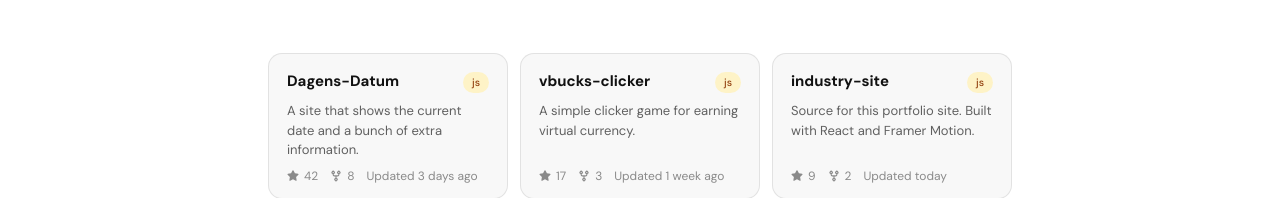
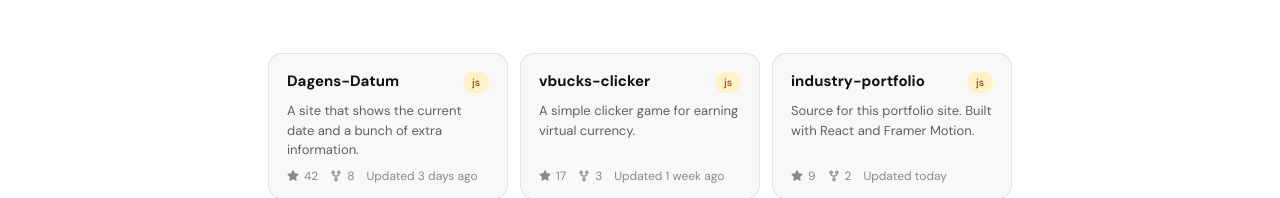
Before and after one commit to imafancycrab/industry-portfolio, a React (Vite) app: page /projects in a window 1280 px wide. Shown: the part 270-468 px from the top of the page. Built offline with nearby package versions, Linux system fonts and the light colour scheme; no server answers.

Commit message:
update project name

```diff
--- a/src/data/content.js
+++ b/src/data/content.js
@@ -24,5 +24,5 @@
 export const PROJECTS = [
   { name: "Dagens-Datum", desc: "A site that shows the current date and a bunch of extra information.", tag: "js", stars: 42, forks: 8, updated: "3 days ago", href: "https://github.com/imafancycrab/Dagens-Datum" },
   { name: "vbucks-clicker", desc: "A simple clicker game for earning virtual currency.", tag: "js", stars: 17, forks: 3, updated: "1 week ago", href: "https://github.com/imafancycrab/vbucks-clicker#" },
-  { name: "industry-site", desc: "Source for this portfolio site. Built with React and Framer Motion.", tag: "js", stars: 9, forks: 2, updated: "today", href: "https://github.com/imafancycrab/industry-portfolio" },
+  { name: "industry-portfolio", desc: "Source for this portfolio site. Built with React and Framer Motion.", tag: "js", stars: 9, forks: 2, updated: "today", href: "https://github.com/imafancycrab/industry-portfolio" },
 ];
```
